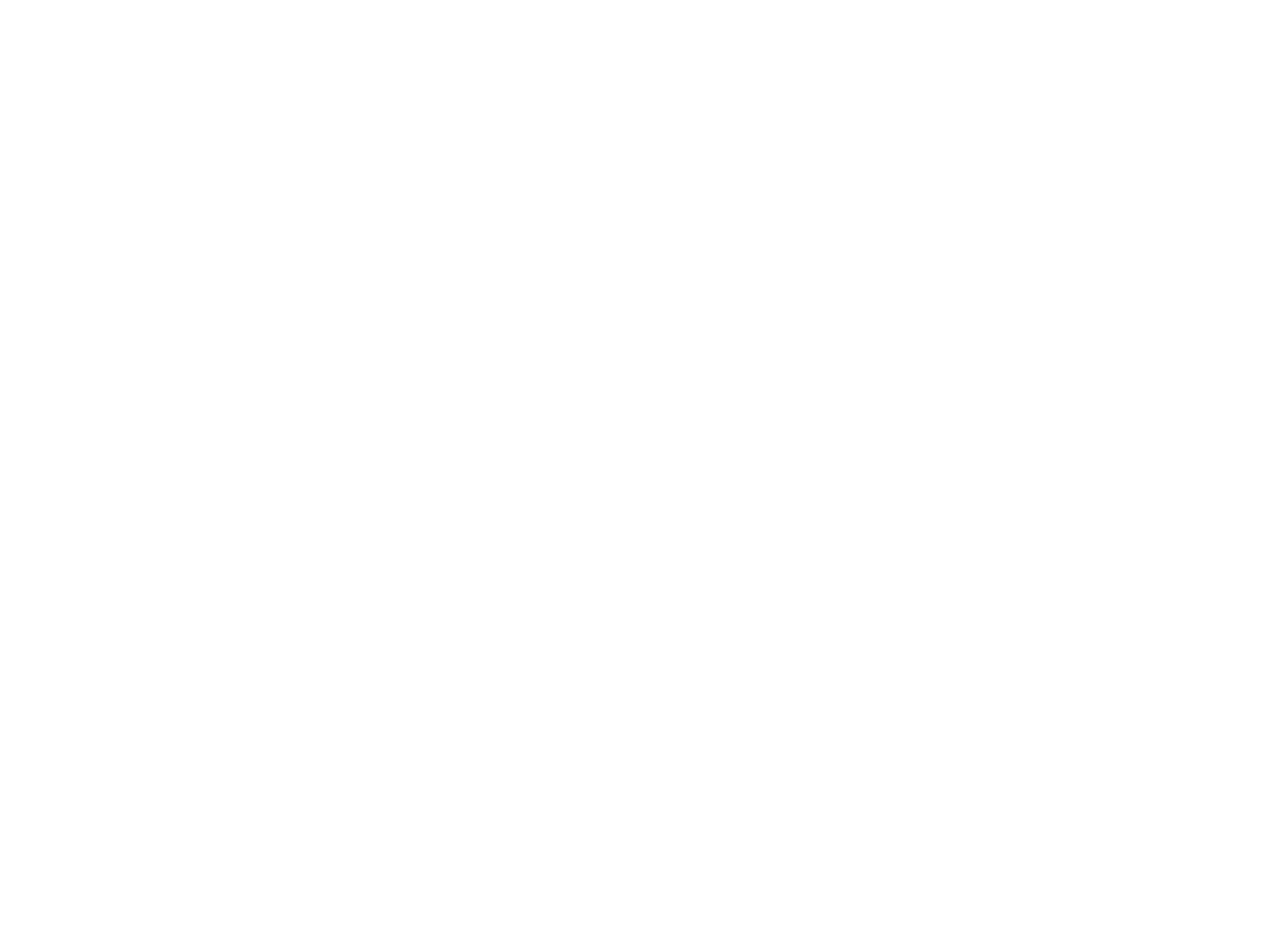
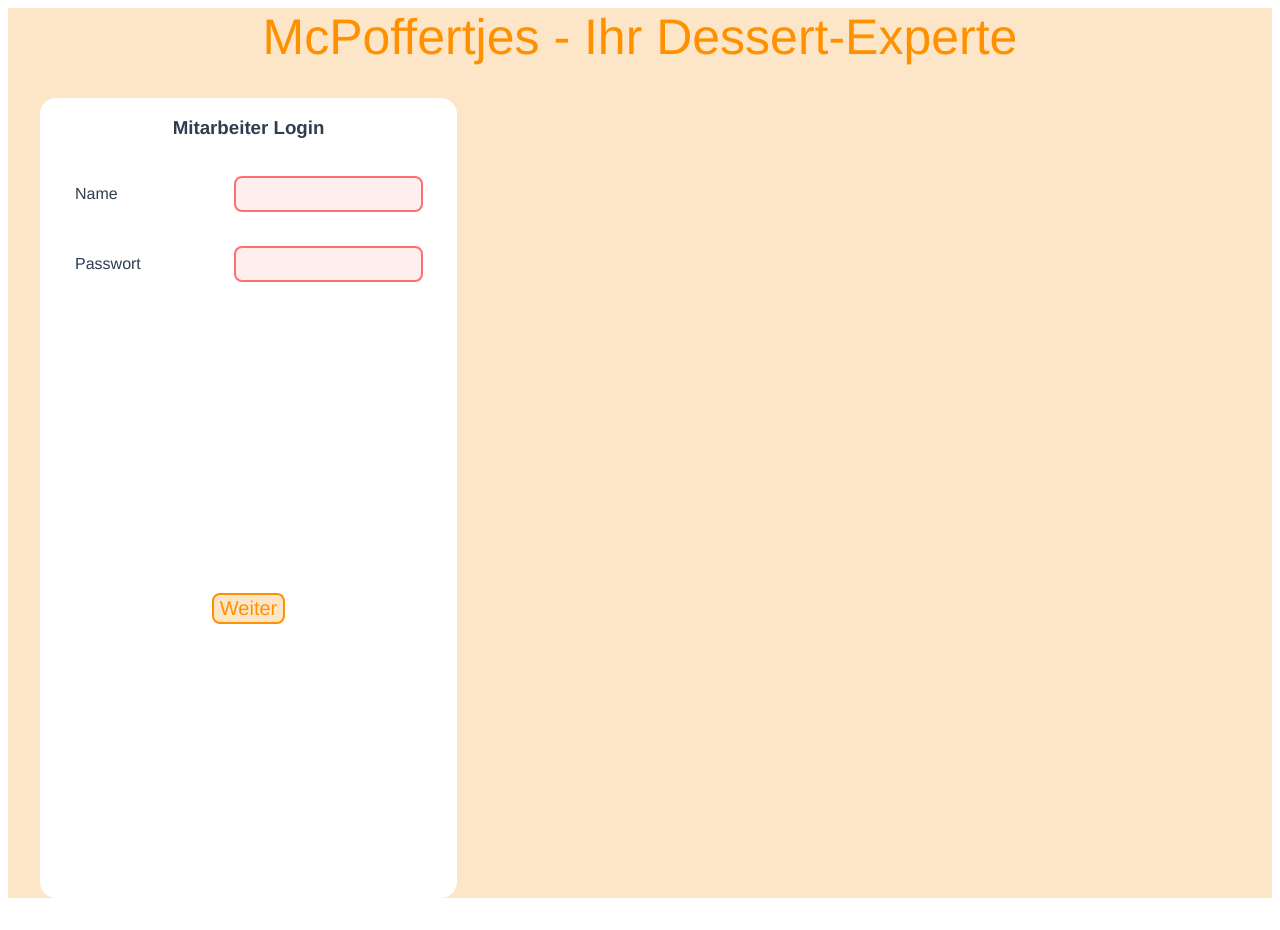
Before and after one commit to csspawn246/McPoffertjes, a Vue app: page /login in a window 1280 px wide. Before the commit this address had no page. Before the commit the page ends 800 px from the top, so only its background shows below. Built offline with nearby package versions, Linux system fonts and the light colour scheme.

Commit message:
Bearbeitungsansicht

```diff
--- a/src/router/index.js
+++ b/src/router/index.js
@@ -5,7 +5,9 @@
 import DishSelect from '../views/dish-select.vue'
 import Summary from '../views/summary.vue'
 import Success from '../views/success.vue'
-
+import login from '../views/login.vue'
+import showReservations from '../views/showReservations.vue'
+import showReservation from '../views/showReservation.vue'
 
 const routes = [
   {
@@ -22,7 +24,6 @@
     path: '/table-select',
     name: 'table-select',
     component: TableSelect,
-
   },
   {
     path: '/dish-select',
@@ -38,6 +39,21 @@
     path: '/success',
     name: 'success',
     component: Success,
+  },
+  {
+    path: '/login',
+    name: 'login',
+    component: login
+  },
+  {
+    path: '/showReservations',
+    name: 'showReservations',
+    component: showReservations
+  },
+  {
+    path:'/showReservation',
+    name: 'showReservation',
+    component: showReservation
   }
   // {
   //   path: '/about',
--- a/src/store.js
+++ b/src/store.js
@@ -7,8 +7,9 @@
 
     tableNr: [],
 
+    currentReservation: 0,
 
-    test: 1,
+    idCount: 0,
 
     dishes: [
         {
@@ -53,6 +54,8 @@
         },
     ],
 
+    reservations: [],
+
     tables: [
         {id: 1, seatCount: 2},
         {id: 2, seatCount: 2},
--- a/src/views/basic.vue
+++ b/src/views/basic.vue
@@ -1,7 +1,7 @@
 <template>
   <div class="basic">
     <div class="content">
-        <a class="page-heading" href="/">McPoffertjes - Ihr Dessert-Experte</a>
+        <router-link class="page-heading" to="/" @click="reset=true">McPoffertjes - Ihr Dessert-Experte</router-link>
           <!-- <router-link to="/"><h1>McPoffertjes - Ihr Dessert-Experte</h1></router-link> -->
           <div class="flexrow progress-bar">
           <div id="Kerndaten">
@@ -130,6 +130,7 @@
   methods: {
   },
   beforeRouteLeave: function(to, from, next) {
+    if(this.reset) next();
     if (!this.store.date || !this.store.time || !this.store.personCount || this.store.personCount < 1) {
       this.error = true;
     } else next();
--- /dev/null
+++ b/src/views/login.vue
@@ -0,0 +1,86 @@
+<template>
+  <div class="basic">
+    <div class="content">
+        <router-link class="page-heading" to="/" @click="reset=true">McPoffertjes - Ihr Dessert-Experte</router-link>        <div class="flexcol sidebar-left">
+            <h3 class="heading">Mitarbeiter Login</h3>
+
+            <div class="inputs">
+
+              <table>
+                <tr class="line-item flexrow date">
+                  <td ><label for="name">Name</label></td>
+                  <td><input type="text" id="name" v-model="username" required="required" :class="'required'"></td>
+                </tr>
+
+                <tr class="line-item flexrow date">
+                    <td ><label for="password">Passwort</label></td>
+                    <td><input type="password" id="password" v-model="password" required="required" :class="'required'"></td>
+                  </tr>
+
+                <tr>
+                  <td><p class="error" v-if="error">Passwort oder Nutzername ist falsch</p></td>
+                  <td></td>
+                </tr>
+
+              </table>
+
+            </div>
+            <br><br>
+
+            <div class="flexrow buttons">
+                <router-link to="/showReservations">Weiter</router-link>
+            </div>
+        </div>
+    </div>
+  </div>
+</template>
+
+<script>
+// @ is an alias to /src
+import mixin from '@/mixin.js'
+
+export default {
+  name: 'Basic',
+  computed: {
+  },
+  data() {
+    return {
+      username: undefined,
+      password: undefined,
+      error: false
+    }
+  },
+  mixins: [mixin],
+  methods: {
+  },
+  beforeRouteLeave: function(to, from, next) {
+    if(this.reset) next();
+    if (this.username != "admin" || this.password != "admin") {
+      this.error = true;
+    } else next();
+  }
+}
+</script>
+
+<style lang="less">
+
+</style>
+
+
+<style scoped lang="less">
+@import "~@/less/default.less";
+
+.progress-bar{
+  #Kerndaten{
+    background-color: rgb(255, 145, 0);
+    border: 2px solid rgb(255, 145, 0);
+    p{
+      color: white;
+      font-weight: 600;
+    };
+  }
+}
+
+
+
+</style>
--- /dev/null
+++ b/src/views/showReservation.vue
@@ -0,0 +1,119 @@
+<template>
+  <div class="dish-select">
+    <div class="content">
+            <router-link class="page-heading" to="/">McPoffertjes - Ihr Dessert-Experte</router-link>
+          <!-- <router-link to="/"><h1>McPoffertjes - Ihr Dessert-Experte</h1></router-link> -->
+        <div class="wrapper">
+        <div class="sidebar-left">
+            <h3 class="heading">Speisenauswahl</h3>
+
+              <table>
+                <tr class="line-item flexrow date">
+                  <td ><label for="date">Datum:</label></td>
+                  <td><input type="date" id="date" v-model="store.reservations[store.currentReservation].date" required="required" :class="(store.reservations[store.currentReservation].date == undefined) && 'required'"></td>
+                </tr>
+
+                <tr class="line-item flexrow time">
+                  <td><label for="time">Uhrzeit:</label></td>
+                  <td><input type="time" id="time" v-model="store.reservations[store.currentReservation].time" required="required" :class="(store.reservations[store.currentReservation].time == undefined) && 'required'"></td>
+                </tr>
+
+              <tr class="line-item flexrow person-count">
+                  <td><label for="person-count">Personenzahl:</label></td>
+                  <td><input type="number" id="person-count" v-model="store.reservations[store.currentReservation].personCount" min="1" required="required" :class="(store.reservations[store.currentReservation].personCount == undefined) && 'required'"></td>
+                </tr>
+
+              </table>
+
+
+            <div class="flexrow buttons">
+                <router-link to="/showReservations">Zurück</router-link>
+                <router-link to="/showReservations" @click="store.reservations.splice(store.currentReservation,1);">Löschen</router-link>
+                <!-- <div><router-link to="/table-select">Zurück</router-link></div>
+                <div><router-link to="/summary">Weiter</router-link></div> -->
+            </div>
+
+        </div>
+        <div class="sidebar-left">
+            <h3>Speisekarte</h3>
+            <div class="flexrow food">
+              <strong class="name">Gericht</strong>
+              <strong class="price">Preis</strong>
+              <strong class="count">Anzahl</strong>
+            </div>
+            <div class="flexrow food" v-for="dish in store.reservations[store.currentReservation].dishes">
+              <p class="name">{{dish.name}}</p>
+              <p class="price">{{dish.price}}€</p>
+              <input class="count" type="number" id="person-count" v-model="dish.count" max="15" min="0" required="required">
+            </div>
+            <div class="flexrow food">
+              <strong class="name">Gesamt</strong>
+              <strong class="price">{{sumPrice}}€</strong>
+              <strong class="count">{{sumCount}}</strong>
+            </div>
+        </div>
+        </div>
+    </div>
+  </div>
+</template>
+
+<script>
+import mixin from '@/mixin.js'
+
+export default {
+  name: 'DishSelect',
+  mixins: [mixin],
+  computed: {
+  },
+  mounted: function() {
+      console.log(this.store.reservations[this.store.currentReservation]);
+  }
+}
+</script>
+
+<style scoped lang="less">
+@import "~@/less/default.less";
+
+.progress-bar{
+  #Speisenvorauswahl{
+    background-color: rgb(255, 145, 0);
+    border: 2px solid rgb(255, 145, 0);
+    p{
+      color: white;
+      font-weight: 600;
+    };
+  }
+}
+
+.flexrow{
+  display: flex;
+  flex-direction: row;
+  align-items: center;
+  &.food {
+    justify-content: space-between;
+    .name {
+      width: 50%;
+    }
+    .price {
+      width: 20%;
+    }
+    .count {
+      width: 30%;
+    }
+  }
+}
+
+.info{
+  margin: 2rem;
+}
+
+.wrapper {
+  display: flex;
+}
+
+
+
+
+
+
+</style>
--- /dev/null
+++ b/src/views/showReservations.vue
@@ -0,0 +1,60 @@
+<template>
+  <div class="basic">
+    <div class="content">
+        <router-link class="page-heading" to="/" @click="reset=true">McPoffertjes - Ihr Dessert-Experte</router-link>        <div class="flexcol sidebar-left">
+            <h3 class="heading">Reservierungsübersicht</h3>
+
+            <br><br>
+            <p>Zum bearbeiten einer Reservierung klicken</p>
+
+            <div class="flexrow buttons" v-for="(reservation, index) in store.reservations" :key="reservation.id">
+                <router-link to="/showReservation" @click="store.currentReservation=index">{{reservation.id}}</router-link>
+            </div>
+        </div>
+    </div>
+  </div>
+</template>
+
+<script>
+// @ is an alias to /src
+import mixin from '@/mixin.js'
+
+export default {
+  name: 'Basic',
+  computed: {
+  },
+  data() {
+    return {
+      username: undefined,
+      password: undefined,
+      error: false
+    }
+  },
+  mixins: [mixin],
+  methods: {
+  },
+  }
+</script>
+
+<style lang="less">
+
+</style>
+
+
+<style scoped lang="less">
+@import "~@/less/default.less";
+
+.progress-bar{
+  #Kerndaten{
+    background-color: rgb(255, 145, 0);
+    border: 2px solid rgb(255, 145, 0);
+    p{
+      color: white;
+      font-weight: 600;
+    };
+  }
+}
+
+
+
+</style>
--- a/src/views/start.vue
+++ b/src/views/start.vue
@@ -5,9 +5,10 @@
             <img src="../assets/poffertjes.png" alt="mcpoffertjes-logo" style="width:500px;">
             <p></p>
             <div class="flexrow buttons">
-                <a href="/basic">Online-Reservierung</a>
+                <router-link to="/basic">Online-Reservierung</router-link>
                 <!-- <div><router-link to="/basic">Online-Reservierung</router-link></div> -->
             </div>
+            <router-link to="/login" style="margin-top: 3rem; text-decoration: none; color: #2c3e50;">Mitarbeiter Login</router-link>
             <p></p>
 
         </div>
--- a/src/views/success.vue
+++ b/src/views/success.vue
@@ -1,7 +1,7 @@
 <template>
     <div class="header">
         <div class="content">
-            <a class="page-heading" href="/">McPoffertjes - Ihr Dessert-Experte</a>
+        <router-link class="page-heading" to="/" @click="reset=true">McPoffertjes - Ihr Dessert-Experte</router-link>
             <div class="flexrow progress-bar">
                 <div id="Kerndaten">
                     <p>Kerndaten</p>
@@ -22,7 +22,7 @@
             <p></p>
             <h>Herzlichen Dank für Deine Reservierung! <br> Deine Bestellung war erfolgreich!</h>
             <p>Zeige bitte folgenden Code im Restaurant vor:</p>
-            <p>HZ7/ssdl)2020</p>
+            <p>{{"HZ7/ssdl)2020" + store.idCount}}</p>
             <p>In Kürze erhältst du von uns eine Zusammenfassung deiner Reservierung an die von dir angegebene E-Mail.</p>
             <p>Eine Änderung oder Stornierung deiner Reservierung ist von jetzt an leider nur noch telefonisch möglich.</p>
             <p>Bitte melde dich bei Fragen unter:</p>
@@ -32,6 +32,14 @@
         </div>
     </div>
 </template>
+
+<script>
+import mixin from '@/mixin.js'
+
+export default {
+  mixins: [mixin],
+  }
+</script>
 
 <style scoped lang="less">
 @import "~@/less/default.less";
--- a/src/views/summary.vue
+++ b/src/views/summary.vue
@@ -55,7 +55,7 @@
 
             <div class="flexrow buttons">
                 <router-link to="/dish-select">Zurück</router-link>
-                 <a href="/success" :class="!store.email && 'disabled'">Bestätigen</a>
+                 <router-link to="/success" :class="!store.email && 'disabled'" @click="saveReservation">Bestätigen</router-link>
                 <!-- <div><router-link to="/dish-select">Zurück</router-link></div> -->
             </div>
         </div>
@@ -91,6 +91,21 @@
   computed: {
     selectedDishes: function() {
       return this.store.dishes.filter(element => {return element.count > 0});
+    }
+  },
+  methods: {
+    saveReservation: function() {
+      this.store.idCount += 1;
+      this.store.reservations.push(
+        {
+          date: this.store.date,
+          time: this.store.time,
+          personCount: this.store.personCount,
+          tableNr: Object.assign({}, this.store.tableNr),
+          dishes: Object.assign({}, this.store.dishes),
+          id: "HZ7/ssdl)2020" + this.store.idCount
+        }
+      )
     }
   }
 }
```
